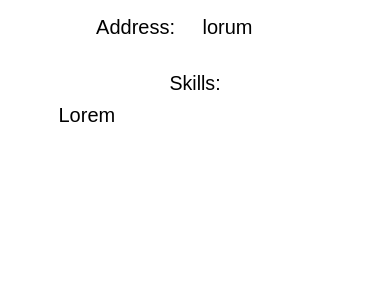
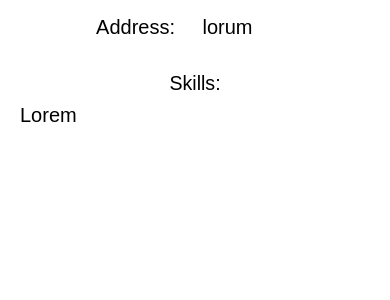
Before and after one commit to aboczek/Portfolio-Website, a Django app: page /aboutme/ in a window 390 px wide. Shown: the part 277-577 px from the top of the page. Run offline with Django 3.2, Linux system fonts and the light colour scheme; some libraries are stand-ins or nearby versions.

Commit message:
Touches to breakpoints with bootstrap

```diff
--- a/static/css/style.css
+++ b/static/css/style.css
@@ -274,14 +274,14 @@ body {
     flex-direction: column;
     justify-content: flex-start;
     align-items: center;
-    padding-top: 2rem;
+    padding: 2rem 5rem 0 5rem;
 }
 
 #skills-info {
     display: flex;
     flex-direction: column;
     justify-content: flex-start;
-    width: 70vw;
+    width: 35rem;
     margin-left: auto;
     margin-right: auto;
 }
@@ -380,12 +380,3 @@ body {
     background-color: var(--white);
     border-color: var(--black) var(--black) var(--white);
 }
-/* Small Devices */
-
-@media (max-width: 576px) {
-
-    #small-device,
-    #bnr-container {
-        display: none;
-    }
-}
--- a/templates/layout/navbar.html
+++ b/templates/layout/navbar.html
@@ -1,3 +1,4 @@
+{% load static %}
 <div>
     <label class="hamburger-menu">
         <input type="checkbox">
@@ -7,7 +8,7 @@
             <a href="{% url 'home' %}">Home</a>
             <a href="{% url 'about_me' %}">About me</a>
             <a href="{% url 'projects' %}">Projects</a>
-            <a href="#">CV</a>
+            <a href="{% static 'images/CV-Adam-Boczek.pdf' %}" target="_blank" download>CV<i class="fa-solid fa-download" title="My CV download" download></i></a>
         </nav>
         {% if debug_flag %}
         <nav id="link-login">
--- a/templates/pages/about-me.html
+++ b/templates/pages/about-me.html
@@ -3,7 +3,7 @@
 {% block template %}
 
 <h1 id="details">Details:</h1>
-<div class="container">
+<div class="container-lg">
     <div class="row" id>
         <div class="col-6" id="details-info">
             <p>Full name:</p>
@@ -21,9 +21,15 @@
         </div>
     </div>
 </div>
-<h1 id="skills">Skills:</h1>
-<div id="skills-info">
-    <p>Lorem</p>
+<div class="container-lg">
+    <div class="row">
+        <div class="col">
+            <h1 id="skills">Skills:</h1>
+            <div id="skills-info">
+                <p>Lorem</p>
+            </div>
+        </div>
+    </div>
 </div>
 
 {% endblock %}
```
Also changed, not shown: templates/pages/index.html (+11 -7 lines).
